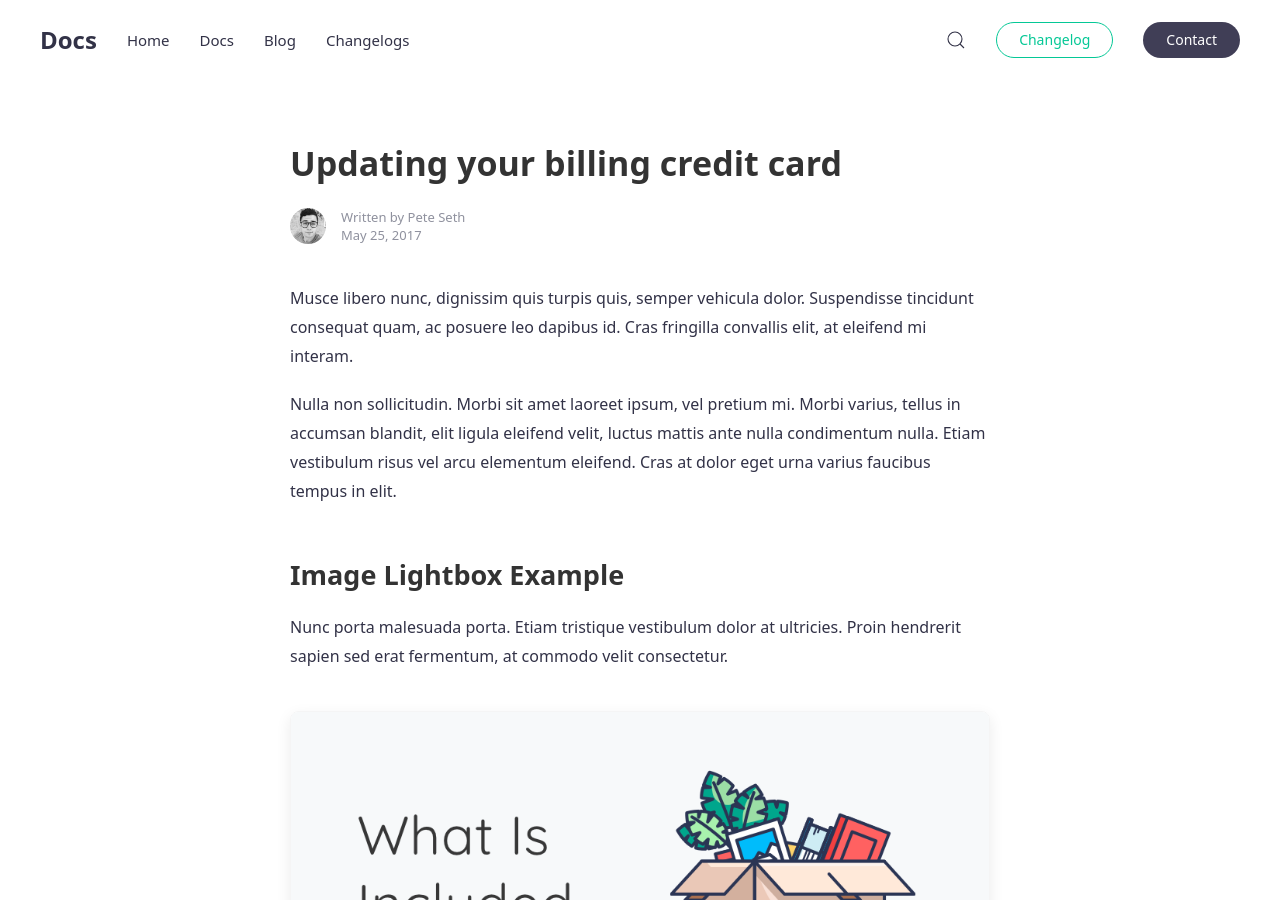
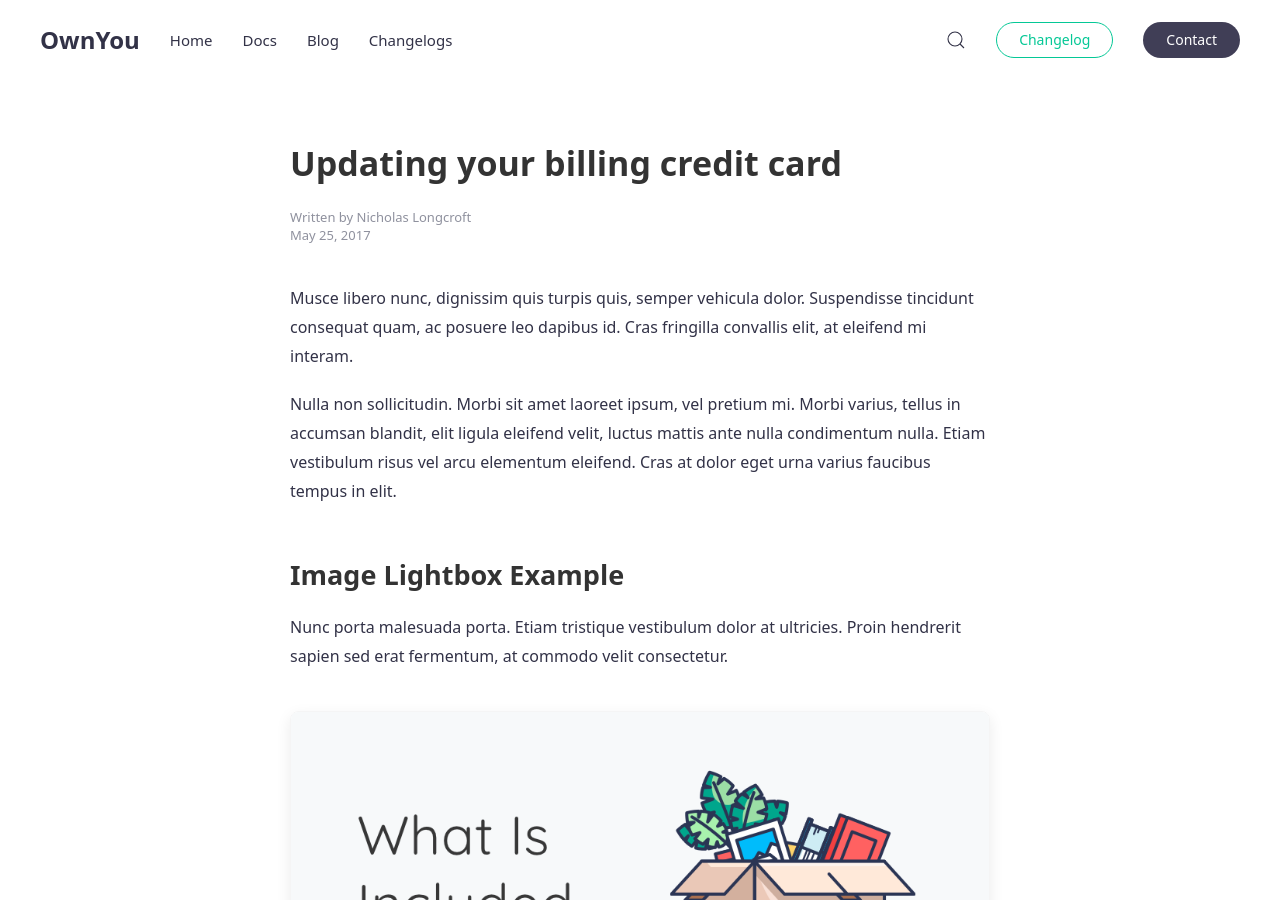
Before and after one commit to OwnYouLtd/docs, a Jekyll site: the page built from _posts/2017-05-25-post3.md, in a window 1280 px wide and 900 px high. Built offline with Jekyll 4.4.1, drawn with Linux system fonts in a browser that asks for light colours.

Commit message:
Update _config.yml
Update name

```diff
--- a/_config.yml
+++ b/_config.yml
@@ -5,8 +5,8 @@
 # 'bundle exec jekyll serve'. If you change this file, please restart the server process.
 
 # Site title and description
-title:              Docs
-description:        Documentation Jekyll theme.
+title:              OwnYou
+description:        OwnYou docs and material related to architecture.
 lang:               en
 
 # Site subpath, e.g. /blog
@@ -27,9 +27,9 @@ navbar:
 
 # Default author settings
 author:
-    name:           Pete Seth
-    title:          Lead Developer
-    avatar:         avatar-tom.png
+    name:           Nicholas Longcroft
+    title:          Lead Architect
+    avatar:
 
 # Author settings, displayed on post and doc pages if front matter references author name e.g. author: peter
 authors:
```
